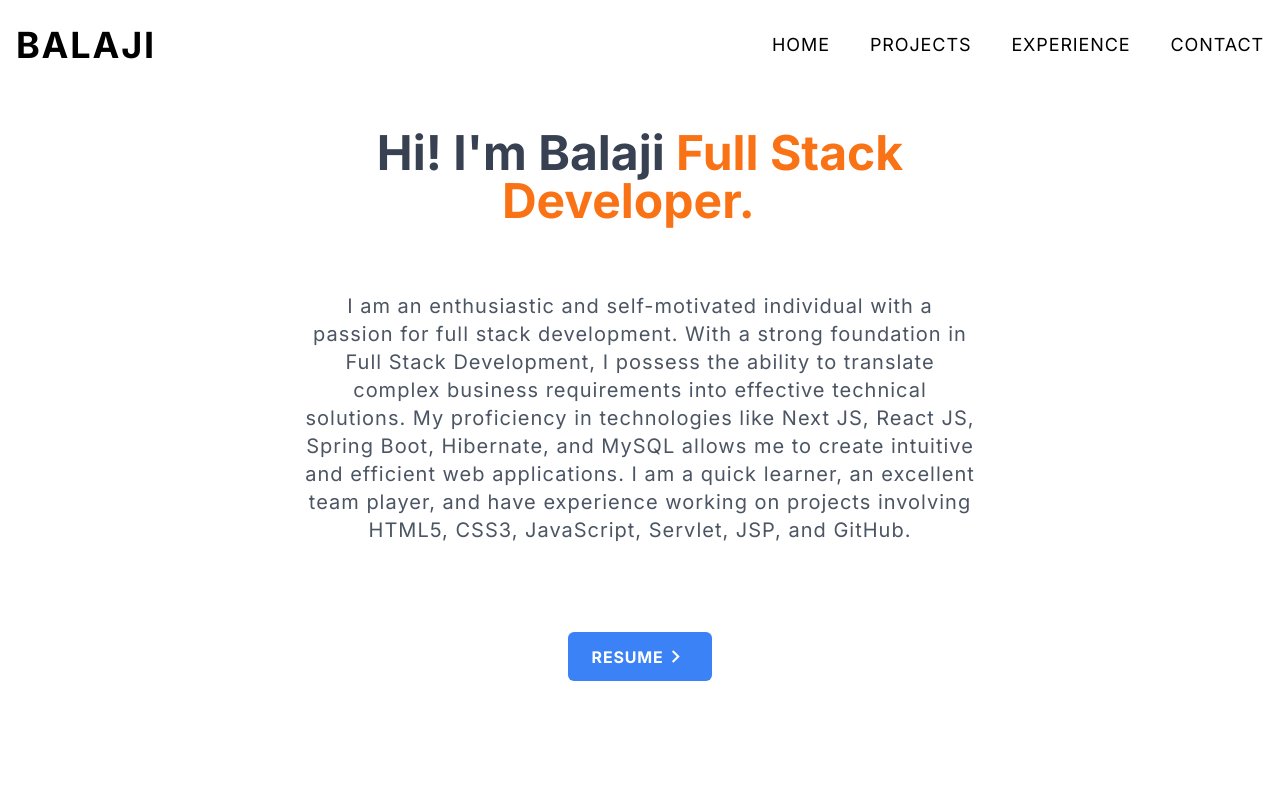
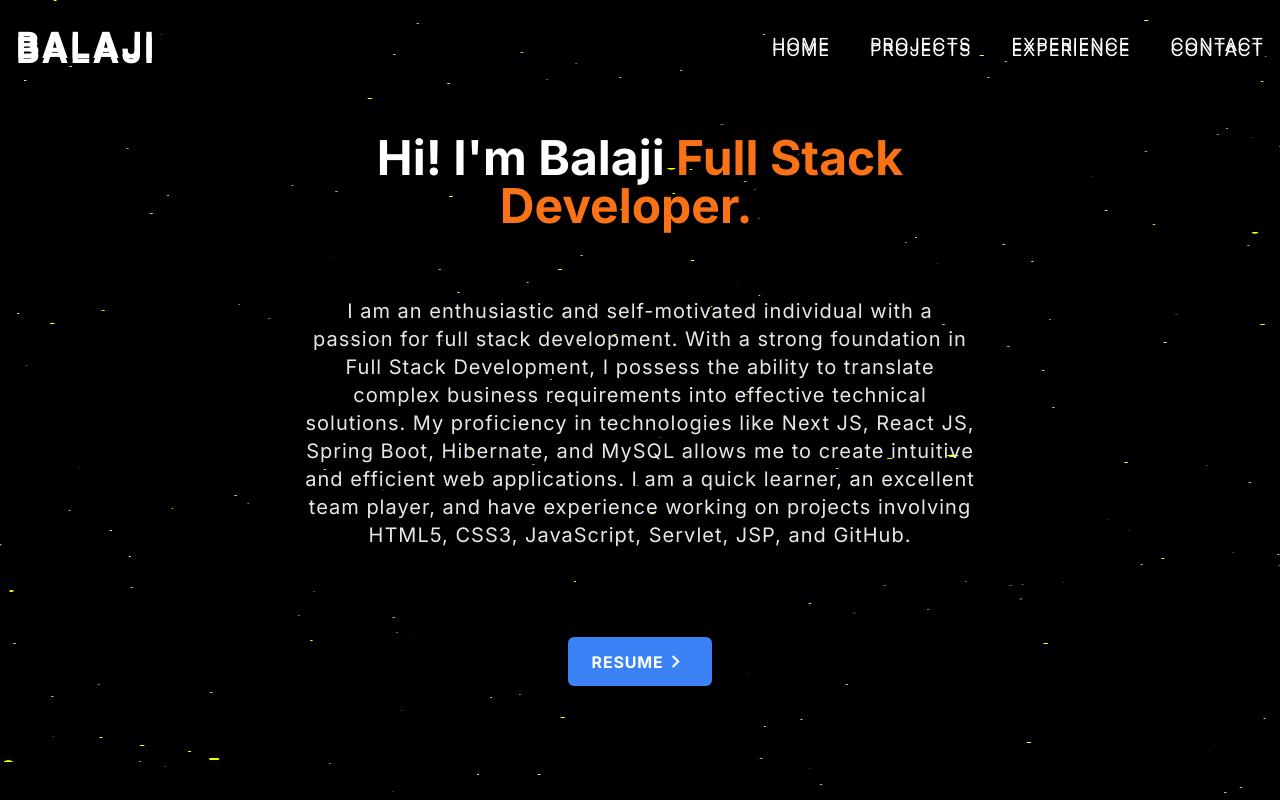
Before and after one commit to arjundhav/my-portfolio, a Next.js app: page / in a window 1280 px wide. Shown: the top 800 px of the page. Built offline with nearby package versions, Linux system fonts and the light colour scheme; a web font is replaced by a local one.

Commit message:
animation added

```diff
--- a/app/page.js
+++ b/app/page.js
@@ -1,15 +1,18 @@
-import Contact from '@/components/Contact'
-import Experience from '@/components/Experience'
-import HomePage from '@/components/HomePage'
-import Projects from '@/components/Projects'
+import Contact from '@/components/Contact';
+import Experience from '@/components/Experience';
+import HomePage from '@/components/HomePage';
+import Projects from '@/components/Projects';
+import StarsComponent from '@/components/StarsComponent';
+import RootLayout from './layout';
 
 export default function Home() {
   return (
-    <div>
+    <RootLayout>
+      <StarsComponent />
       <HomePage />
       <Projects />
       <Experience />
       <Contact />
-    </div>
-  )
+    </RootLayout>
+  );
 }
--- a/components/Experience.jsx
+++ b/components/Experience.jsx
@@ -13,6 +13,7 @@ import ms from "../public/assets/experience/ms.png";
 import b from "../public/assets/experience/b.png";
 import tailwind from "../public/assets/experience/tailwind.png";
 import gitHub from "../public/assets/experience/github.png";
+import mongo from "../public/assets/experience/mongo.jpeg";
 
 import Image from "next/image";
 
@@ -82,6 +83,11 @@ const Experience = () => {
       id: 13,
       title: "Github",
       src: gitHub,
+    },
+    {
+      id: 14,
+      title: "Mongo DB",
+      src: mongo,
     }
   ];
 
@@ -99,7 +105,7 @@ const Experience = () => {
               odd:shadow-rose-400 even:shadow-blue-400"
             >
               <Image src={src} width={64} height={64} alt={title} />
-              <h3 className="font-light">{title}</h3>
+              <h3 className="font-light text-white">{title}</h3>
             </div>
           ))}
         </div>
--- a/components/HomePage.jsx
+++ b/components/HomePage.jsx
@@ -50,15 +50,15 @@ function HomePage() {
     <div id='home' className='h-screen w-full text-center'>
       <div className='max-w-3xl mx-auto w-full h-full px-8 py-16 pt-24 p-4 flex flex-col
     justify-around items-center'>
-        <h1 className='font-bold text-gray-700 lg:text-5xl md:text-5xl sm:text-4xl text-3xl'>
+        <h1 className='font-bold text-white lg:text-5xl md:text-5xl sm:text-4xl text-3xl'>
           {`Hi! I'm Balaji `}
           <span className="txt-rotate">
             <span className="wrap text-orange-500">
-              {text}<span className="font-bold lg:text-4xl md:text-4xl sm:text-4xl text-3xl blinking-cursor">|</span>
+              {text}<span className="font-bold lg:text-5xl md:text-4xl sm:text-4xl text-3xl blinking-cursor">|</span>
             </span>
           </span>
         </h1>
-        <p className='text-gray-600 lg:text-xl md:text-xl sm:text-xl text-base max-w-2xl tracking-wider mx-auto mt-3'>
+        <p className='text-gray-200 lg:text-xl md:text-xl sm:text-xl text-base max-w-2xl tracking-wider mx-auto mt-3'>
           I am an enthusiastic and self-motivated individual with a passion for full stack development. With a strong foundation in Full Stack Development, I possess the ability to translate complex business requirements into effective technical solutions. My proficiency in technologies like Next JS, React JS, Spring Boot, Hibernate, and MySQL allows me to create intuitive and efficient web applications. I am a quick learner, an excellent team player, and have experience working on projects involving HTML5, CSS3, JavaScript, Servlet, JSP, and GitHub.
         </p>
         <Link href="https://drive.google.com/file/d/12CTvIzTfuaUKIsbfQKjYl7PVN_IPcSJR/view?usp=sharing" target='_blank' download={true}>
--- a/components/Navbar.jsx
+++ b/components/Navbar.jsx
@@ -48,7 +48,7 @@ const Navbar = () => {
 
     return (
         <div
-            className={`lg:h-20 md:h-20 sm:h-15 h-15 z-10 fixed text-black duration-700 ease-in-out ${pageScroll ? 'w-3/4 mt-6 lg:ml-48 md:ml-28 sm:ml-20 ml-12 rounded-full bg-black text-white' : 'w-full bg-white'}`}
+            className={`lg:h-20 md:h-20 sm:h-15 h-15 z-10 fixed  duration-700 ease-in-out ${pageScroll ? 'w-3/4 mt-6 lg:ml-48 md:ml-28 sm:ml-20 ml-12 rounded-full bg-black/70 backdrop-blur text-white border-4 border-indigo-800' : 'w-full bg-transparent text-white'}`}
         >
             <span
                 style={{ transform: `translateX(${50 - 100}%)` }}
--- /dev/null
+++ b/components/StarsComponent.jsx
@@ -0,0 +1,136 @@
+'use client';
+import React, { useEffect, useRef, useState } from 'react';
+
+const StarsComponent = () => {
+    const starsRef = useRef(null);
+    const [scrollTop, setScrollTop] = useState(0);
+
+    const onScroll = () => {
+        const winScroll = document.documentElement.scrollTop;
+        const height = document.documentElement.scrollHeight - document.documentElement.clientHeight;
+        const scrolled = (winScroll / height) * 100;
+
+        setScrollTop(scrolled);
+    };
+
+    useEffect(() => {
+        const stars = starsRef.current;
+        const starsCtx = stars.getContext('2d');
+        let screen, starsElements;
+        const starsParams = { speed: 3, number: 600, extinction: 4 };
+
+        function Star() {
+            this.x = Math.random() * stars.width;
+            this.y = Math.random() * stars.height;
+            this.z = Math.random() * stars.width;
+
+            this.move = function () {
+                this.z -= starsParams.speed;
+                if (this.z <= 0) {
+                    this.z = stars.width;
+                }
+            };
+
+            this.show = function () {
+                let x, y, rad, opacity;
+                x = (this.x - screen.c[0]) * (stars.width / this.z);
+                x = x + screen.c[0];
+                y = (this.y - screen.c[1]) * (stars.width / this.z);
+                y = y + screen.c[1];
+                rad = stars.width / this.z;
+                opacity = rad > starsParams.extinction ? 1.5 * (2 - rad / starsParams.extinction) : 1;
+
+                const starColor = getStarColor(scrollTop); // Get the star color based on the scroll position
+
+                starsCtx.beginPath();
+                starsCtx.fillStyle = starColor;
+                starsCtx.arc(x, y, rad, 0, Math.PI * 2);
+                starsCtx.fill();
+            };
+        }
+
+        function setupStars() {
+            screen = {
+                w: window.innerWidth,
+                h: window.innerHeight,
+                c: [window.innerWidth * 0.5, window.innerHeight * 0.5],
+            };
+            stars.width = screen.w;
+            stars.height = screen.h;
+            starsElements = [];
+            for (let i = 0; i < starsParams.number; i++) {
+                starsElements[i] = new Star();
+            }
+        }
+
+        function updateStars() {
+            starsCtx.fillStyle = 'black';
+            starsCtx.fillRect(0, 0, stars.width, stars.height);
+
+            // Calculate the time difference since the last frame
+            const now = performance.now();
+            const deltaTime = now - updateStars.lastFrameTime;
+            updateStars.lastFrameTime = now;
+
+            // Adjust the speed of the stars based on the frame rate
+            const speed = starsParams.speed * (deltaTime / (1000 / 60));
+
+            starsElements.forEach(function (s) {
+                s.show();
+                s.move(speed);
+            });
+
+            requestAnimationFrame(updateStars);
+        }
+        updateStars.lastFrameTime = performance.now();
+
+
+        setupStars();
+        updateStars();
+
+        window.addEventListener('scroll', onScroll);
+
+        return () => {
+            window.removeEventListener('scroll', onScroll);
+        };
+    }, [scrollTop]);
+
+    const getStarColor = (scrollPosition) => {
+        // Define the color transitions based on scroll position
+        if (scrollPosition < 25) {
+            return 'red';
+        } else if (scrollPosition < 50) {
+            return 'blue';
+        } else if (scrollPosition < 75) {
+            return 'white';
+        } else {
+            return 'yellow';
+        }
+    };
+
+    return typeof window !== 'undefined' ? (
+        <div className="stars-container">
+            <canvas id="stars" ref={starsRef}></canvas>
+            <style jsx>{`
+        .stars-container {
+          position: fixed;
+          top: 0;
+          left: 0;
+          width: 100%;
+          height: 100%;
+          pointer-events: none;
+          z-index: -1;
+          background-color: black;
+        }
+
+        #stars {
+          display: block;
+          width: 100%;
+          height: 100%;
+        }
+      `}</style>
+        </div>
+    ) : null;
+};
+
+export default StarsComponent;
--- a/components/blink.css
+++ b/components/blink.css
@@ -14,7 +14,7 @@
     }
 
     50% {
-        color: black;
+        color: rgb(255, 245, 245);
     }
 }
 
@@ -26,7 +26,7 @@
     }
 
     50% {
-        color: black;
+        color: rgb(255, 245, 245);
     }
 }
 
@@ -38,7 +38,7 @@
     }
 
     50% {
-        color: black;
+        color: rgb(255, 245, 245);
     }
 }
 
@@ -50,7 +50,7 @@
     }
 
     50% {
-        color: black;
+        color: rgb(255, 245, 245);
     }
 }
 
@@ -62,6 +62,6 @@
     }
 
     50% {
-        color: black;
+        color: rgb(255, 245, 245);
     }
 }
```
Also changed, not shown: components/Contact.jsx (+8 -8 lines), public/assets/experience/mongo.jpeg (added), public/assets/experience/rp.png.
